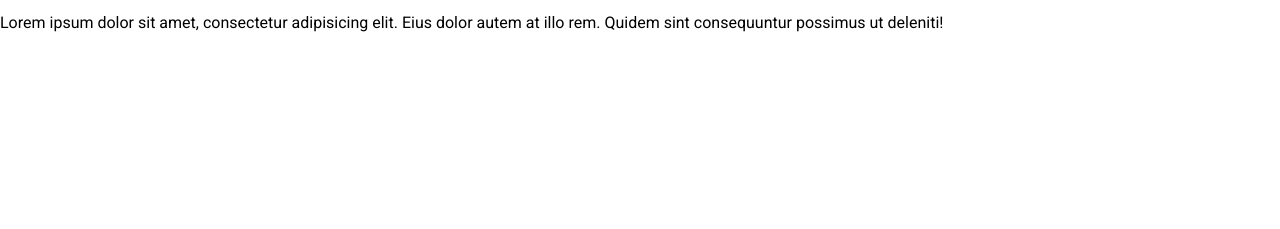
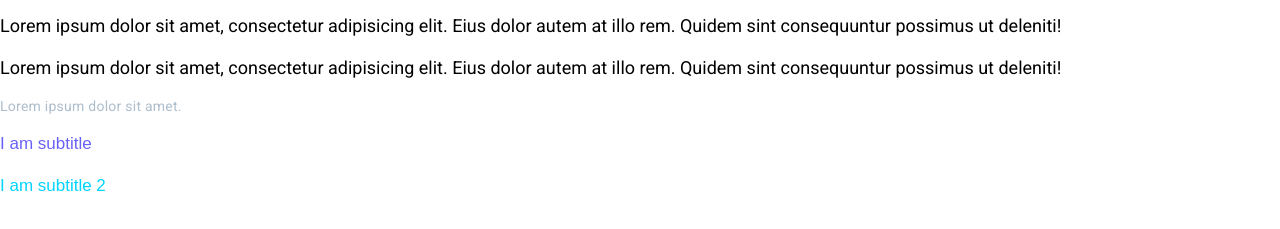
Before and after one commit to learnwithhector/Swipe, a plain HTML site: page index.html in a window 1280 px wide. Shown: the part 353-582 px from the top of the page. Drawn offline with Linux system fonts and the light colour scheme; a web font is replaced by a local one.

Commit message:
text styling

```diff
--- a/index.css
+++ b/index.css
@@ -12,6 +12,12 @@
   --h4-size: 32px;
   --h5-size: 28px;
   --h6-size: 22px;
+  --subtitle-size: 17px;
+  --subtitle-height: 26px;
+  --p-size: 18px;
+  --p-height: 26px;
+  --secondary-text-size: 14px;
+  --secondary-text-height: 18px;
   /* Spacing */
   --spacing-sm: 8px;
   --spacing-md: 16px;
@@ -98,3 +104,30 @@ a {
 a:hover {
   color: var(--primary-accent);
 }
+
+p {
+  font-size: var(--p-size);
+  line-height: var(--p-height);
+  font-weight: 400;
+  margin: var(--spacing-md) 0;
+}
+
+.subtitle,
+.subtitle2 {
+  color: var(--purple-1);
+  font-family: var(--heading-font);
+  font-weight: 500;
+  font-size: var(--subtitle-size);
+  line-height: var(--subtitle-height);
+}
+
+.subtitle2 {
+  color: var(--blue-1);
+}
+
+.secondary-text {
+  font-size: var(--secondary-text-size);
+  line-height: var(--secondary-text-height);
+  color: var(--text-grey);
+  letter-spacing: 0.25px;
+}
--- a/index.html
+++ b/index.html
@@ -25,5 +25,12 @@
       Lorem ipsum dolor sit amet, consectetur adipisicing elit. Eius dolor autem
       at illo rem. Quidem sint consequuntur possimus ut deleniti!
     </p>
+    <p>
+      Lorem ipsum dolor sit amet, consectetur adipisicing elit. Eius dolor autem
+      at illo rem. Quidem sint consequuntur possimus ut deleniti!
+    </p>
+    <p class="secondary-text">Lorem ipsum dolor sit amet.</p>
+    <p class="subtitle">I am subtitle</p>
+    <p class="subtitle2">I am subtitle 2</p>
   </body>
 </html>
```
